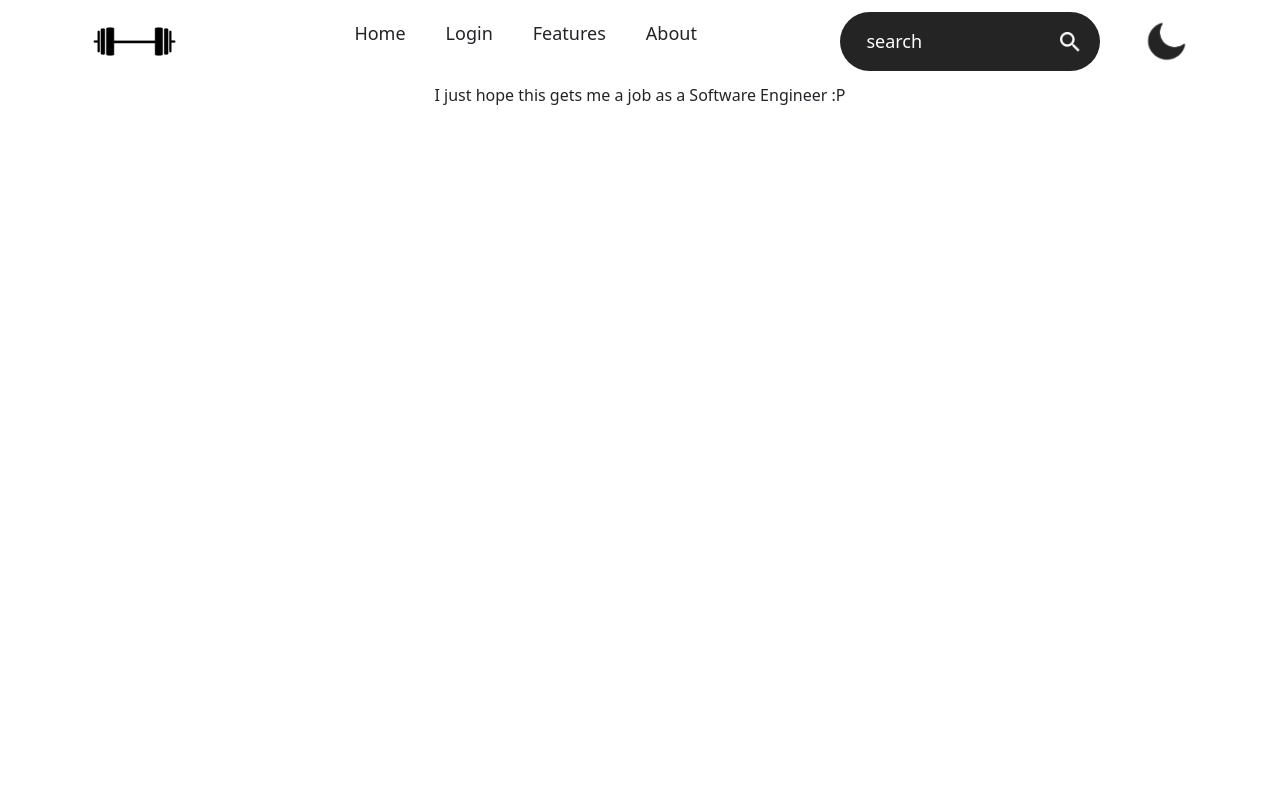
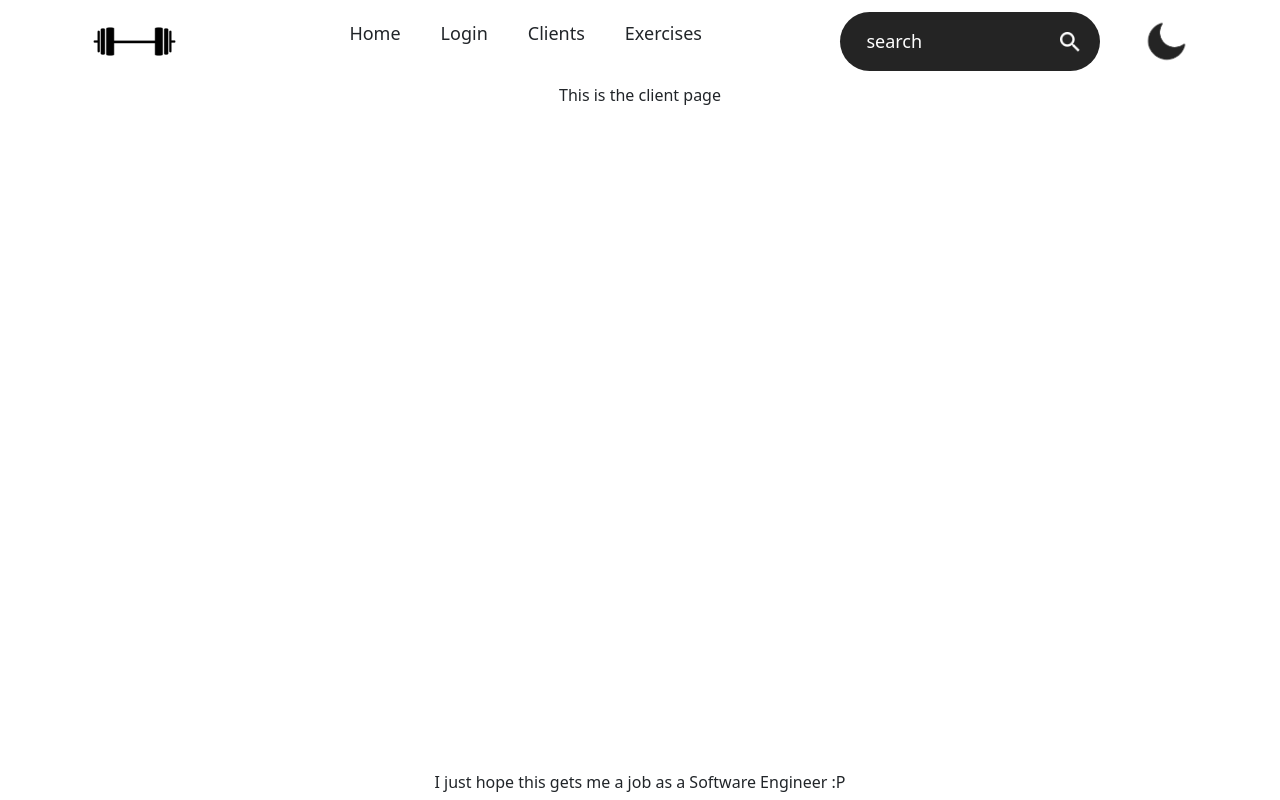
Before and after one commit to EmmanuelBerkowicz/pt-app, a React (Vite) app: page /clients in a window 1280 px wide. Built offline with nearby package versions, Linux system fonts and the light colour scheme.

Commit message:
Exercises and Client pages, container components and styling created.

```diff
--- a/src/App.tsx
+++ b/src/App.tsx
@@ -2,11 +2,11 @@ import { useState } from "react";
 import Navbar from "./components/navbar/Navbar";
 import Bottombar from "./layouts/Bottombar";
 import { Routes, Route } from "react-router-dom";
-// import NotFoundPage from "./pages/notFoundPage/NotFoundPage";
 import "./assets/global.css";
 import Login from "./pages/login/Login";
 import Home from "./pages/home/Home";
-
+import Clients from "./pages/clients/Clients";
+import Exercises from "./pages/exercises/Exercises";
 import styles from "./App.module.css";
 
 type Theme = "light" | "dark";
@@ -22,6 +22,8 @@ function App() {
       <Routes>
         <Route path="/" element={<Home />} />
         <Route path="/login" element={<Login />} />
+        <Route path="/clients" element={<Clients />} />
+        <Route path="/exercises" element={<Exercises />} />
       </Routes>
       <div>
         <Bottombar />
--- a/src/components/navbar/Navbar.tsx
+++ b/src/components/navbar/Navbar.tsx
@@ -31,8 +31,12 @@ function Navbar({ theme, setTheme }: NavbarProps) {
         <li>
           <Link to="/login">Login</Link>
         </li>
-        <li>Features</li>
-        <li>About</li>
+        <li>
+          <Link to="/clients">Clients</Link>
+        </li>
+        <li>
+          <Link to="/exercises">Exercises</Link>
+        </li>
       </ul>
 
       <div className={styles.searchBox}>
--- a/src/pages/clients/Clients.tsx
+++ b/src/pages/clients/Clients.tsx
@@ -0,0 +1,5 @@
+function Clients() {
+  return <div>This is the client page</div>;
+}
+
+export default Clients;
--- a/src/pages/exercises/Exercises.tsx
+++ b/src/pages/exercises/Exercises.tsx
@@ -0,0 +1,5 @@
+function Exercises() {
+  return <div>This is the exercises page</div>;
+}
+
+export default Exercises;
```
Also changed, not shown: src/pages/clients/styles/Clients.module.css (added), src/pages/exercises/styles/Exercises.module.css (added).
